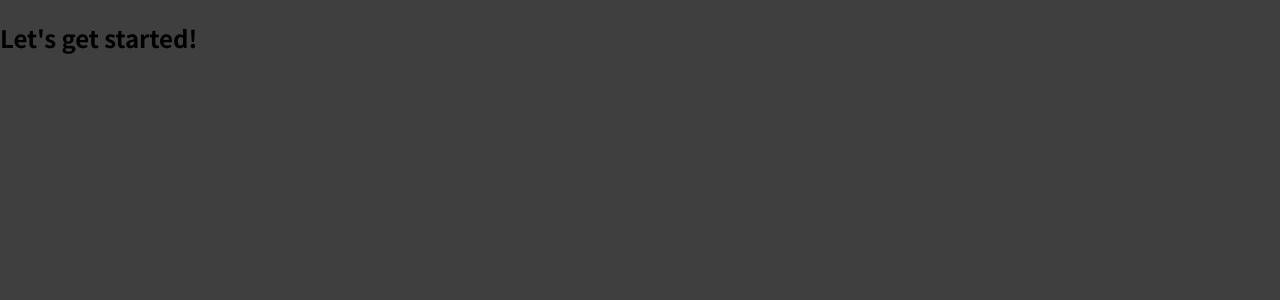
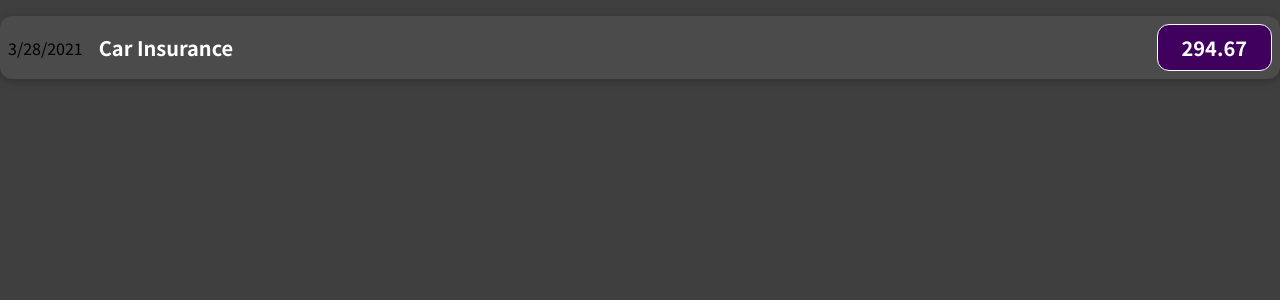
Before and after one commit to StopwatchString/Udemy_Projects, a JavaScript app in the folder react_course/01-starting-setup/: page / in a window 1280 px wide. Shown: the top 300 px of the page. Built offline with nearby package versions, Linux system fonts and the light colour scheme.

Commit message:
Making first component

```diff
--- a/react_course/01-starting-setup/src/App.js
+++ b/react_course/01-starting-setup/src/App.js
@@ -1,7 +1,9 @@
+import ExpenseItem from "./components/ExpenseItem";
+
 function App() {
   return (
     <div>
-      <h2>Let's get started!</h2>
+      <ExpenseItem></ExpenseItem>
     </div>
   );
 }
--- /dev/null
+++ b/react_course/01-starting-setup/src/components/ExpenseItem.css
@@ -0,0 +1,56 @@
+.expense-item {
+  display: flex;
+  justify-content: space-between;
+  align-items: center;
+  box-shadow: 0 2px 8px rgba(0, 0, 0, 0.25);
+  padding: 0.5rem;
+  margin: 1rem 0;
+  border-radius: 12px;
+  background-color: #4b4b4b;
+}
+
+.expense-item__description {
+  display: flex;
+  flex-direction: column;
+  gap: 1rem;
+  align-items: flex-end;
+  flex-flow: column-reverse;
+  justify-content: flex-start;
+  flex: 1;
+}
+
+.expense-item h2 {
+  color: #3a3a3a;
+  font-size: 1rem;
+  flex: 1;
+  margin: 0 1rem;
+  color: white;
+}
+
+.expense-item__price {
+  font-size: 1rem;
+  font-weight: bold;
+  color: white;
+  background-color: #40005d;
+  border: 1px solid white;
+  padding: 0.5rem;
+  border-radius: 12px;
+}
+
+@media (min-width: 580px) {
+  .expense-item__description {
+    flex-direction: row;
+    align-items: center;
+    justify-content: flex-start;
+    flex: 1;
+  }
+
+  .expense-item__description h2 {
+    font-size: 1.25rem;
+  }
+
+  .expense-item__price {
+    font-size: 1.25rem;
+    padding: 0.5rem 1.5rem;
+  }
+}
--- /dev/null
+++ b/react_course/01-starting-setup/src/components/ExpenseItem.js
@@ -0,0 +1,19 @@
+import "./ExpenseItem.css";
+
+function ExpenseItem() {
+  const expenseDate = new Date(2021, 2, 28);
+  const expenseTitle = "Car Insurance";
+  const expenseAmount = 294.67;
+
+  return (
+    <div className="expense-item">
+      <div>{expenseDate.toLocaleDateString()}</div>
+      <div className="expense-item__description">
+        <h2>{expenseTitle}</h2>
+        <div className="expense-item__price">{expenseAmount}</div>
+      </div>
+    </div>
+  );
+}
+
+export default ExpenseItem;
```
